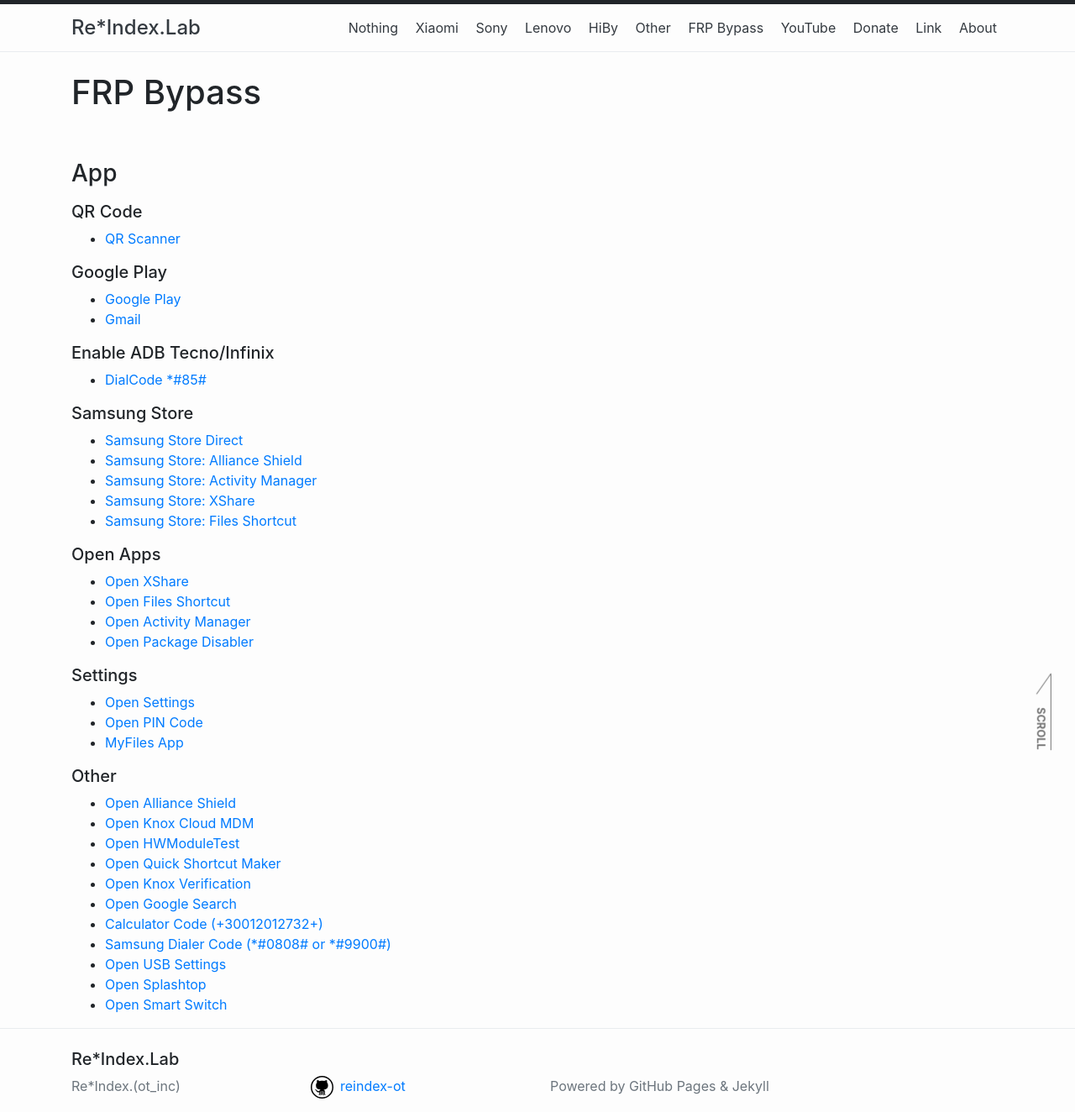
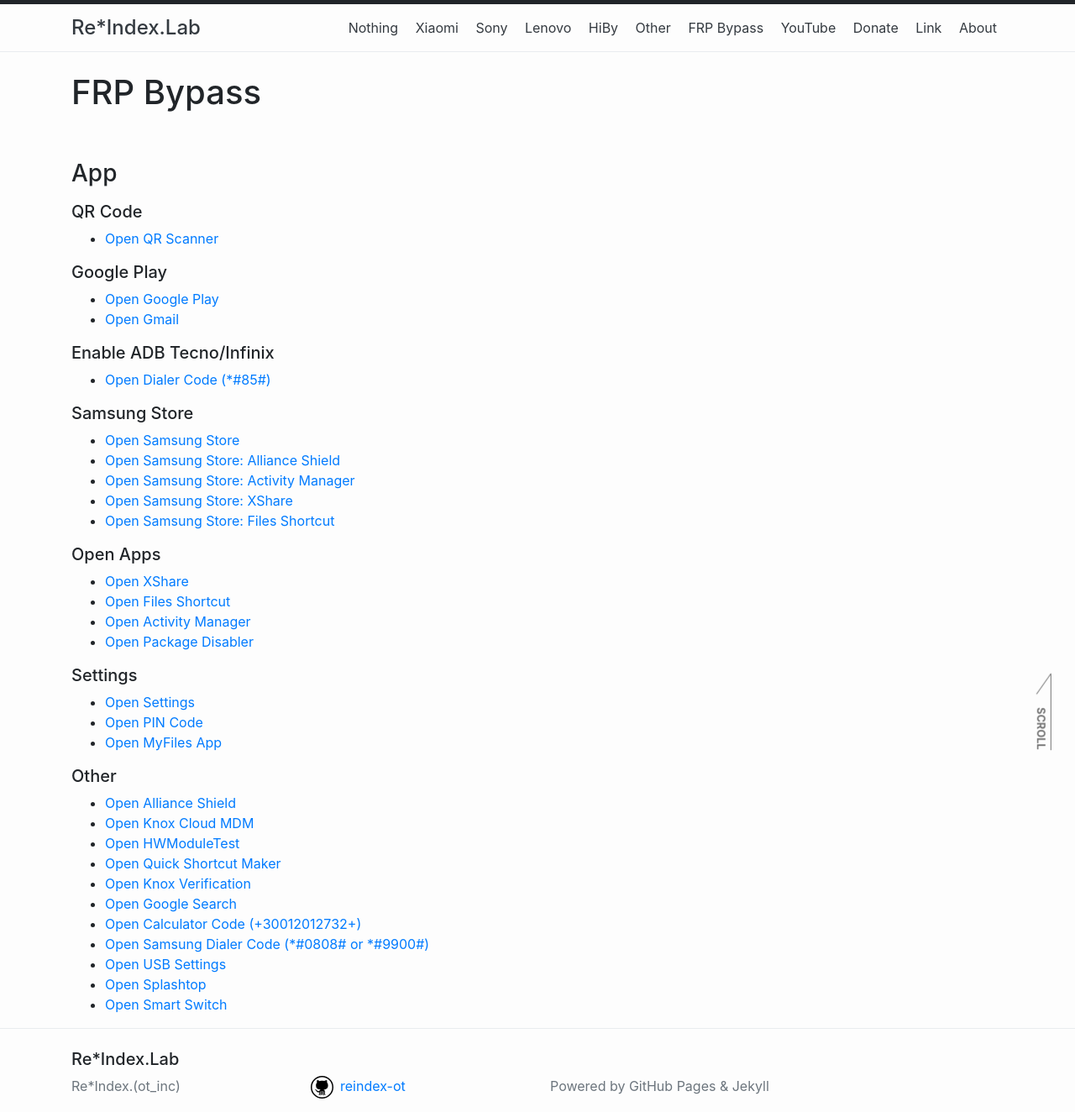
Before and after one commit to reindex-ot/reindex-ot.github.io, a Jekyll site: the page built from frp.md, in a window 1280 px wide. Shown: the whole page at 84% size. Built offline with Jekyll 4.4.1, drawn with Linux system fonts in a browser that asks for light colours.

Commit message:
Update frp.md
Signed-off-by: Re*Index. (ot_inc) <32851879+reindex-ot@users.noreply.github.com>

```diff
--- a/frp.md
+++ b/frp.md
@@ -5,21 +5,21 @@ permalink: /frp/
 ---
 ### App
 ##### QR Code
-- [QR Scanner](intent://com.secuso.privacyFriendlyCodeScanner.QrScanActivity/#Intent;scheme=android-app;end)
+- [Open QR Scanner](intent://com.secuso.privacyFriendlyCodeScanner.QrScanActivity/#Intent;scheme=android-app;end)
 
 ##### Google Play
-- [Google Play](intent://Easy-Firmware.com.com#Intent;scheme=http;package=com.google.android.apps.searchlite;end)
-- [Gmail](eft@gmail.com)
+- [Open Google Play](intent://Easy-Firmware.com.com#Intent;scheme=http;package=com.google.android.apps.searchlite;end)
+- [Open Gmail](eft@gmail.com)
 
 ##### Enable ADB Tecno/Infinix
-- [DialCode *#85#](tel:100-000-000/#Intent;scheme=android-app;end)
+- [Open Dialer Code (*#85#)](tel:100-000-000/#Intent;scheme=android-app;end)
 
 ##### Samsung Store
-- [Samsung Store Direct](samsungapps://MainPage)
-- [Samsung Store: Alliance Shield](samsungapps://ProductDetail/com.rrivenllc.shieldx)
-- [Samsung Store: Activity Manager](samsungapps://ProductDetail/com.activitymanager)
-- [Samsung Store: XShare](samsungapps://ProductDetail/com.infinix.xshare)
-- [Samsung Store: Files Shortcut](samsungapps://ProductDetail/org.aospstudio.files)
+- [Open Samsung Store](samsungapps://MainPage)
+- [Open Samsung Store: Alliance Shield](samsungapps://ProductDetail/com.rrivenllc.shieldx)
+- [Open Samsung Store: Activity Manager](samsungapps://ProductDetail/com.activitymanager)
+- [Open Samsung Store: XShare](samsungapps://ProductDetail/com.infinix.xshare)
+- [Open Samsung Store: Files Shortcut](samsungapps://ProductDetail/org.aospstudio.files)
 
 ##### Open Apps
 - [Open XShare](intent://com.infinix.xshare/#Intent;scheme=android-app;end)
@@ -30,7 +30,7 @@ permalink: /frp/
 ##### Settings
 - [Open Settings](intent://com.android.settings/#Intent;scheme=android-app;end)
 - [Open PIN Code](intent://com.google.android.gms/#Intent;scheme=promote_smartlock_scheme;end)
-- [MyFiles App](intent://com.sec.android.app.myfiles/#Intent;scheme=android-app;end)
+- [Open MyFiles App](intent://com.sec.android.app.myfiles/#Intent;scheme=android-app;end)
 
 ##### Other
 - [Open Alliance Shield](intent://com.rrivenllc.shieldx/#Intent;scheme=android-app;end)
@@ -39,8 +39,8 @@ permalink: /frp/
 - [Open Quick Shortcut Maker](intent://com.sika524.android.quickshortcut/#Intencom.google.android.gmst;scheme=android-app;end)
 - [Open Knox Verification](intent://com.knox.verification.gettingstarted/#Intent;scheme=android-app;end)
 - [Open Google Search](intent://com.google.android.googlequicksearchbox/#Intent;scheme=android-app;end)
-- [Calculator Code (+30012012732+)](intent://com.sec.android.app.popupcalculator/#Intent;scheme=android-app;end)
-- [Samsung Dialer Code (*#0808# or *#9900#)](intent://com.samsung.android.dialer/#Intent;scheme=android-app;end)
+- [Open Calculator Code (+30012012732+)](intent://com.sec.android.app.popupcalculator/#Intent;scheme=android-app;end)
+- [Open Samsung Dialer Code (*#0808# or *#9900#)](intent://com.samsung.android.dialer/#Intent;scheme=android-app;end)
 - [Open USB Settings](intent://com.sec.android.app.servicemodeapp/#Intent;scheme=promote_USBSettings_scheme;end)
 - [Open Splashtop](intent://com.splashtop.streamer.addon.knox/#Intent;scheme=android-app;end)
 - [Open Smart Switch](intent://com.sec.android.easyMover/#Intent;scheme=android-app;end)
```
